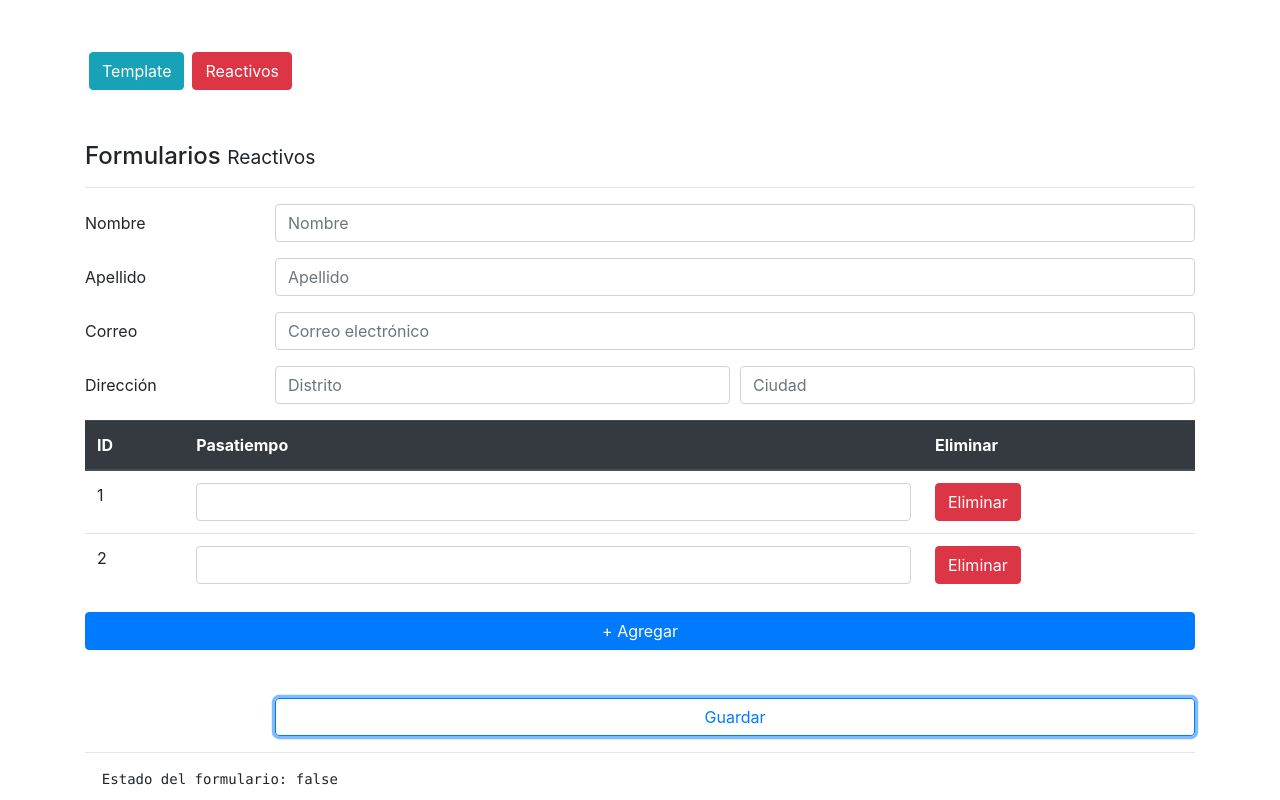
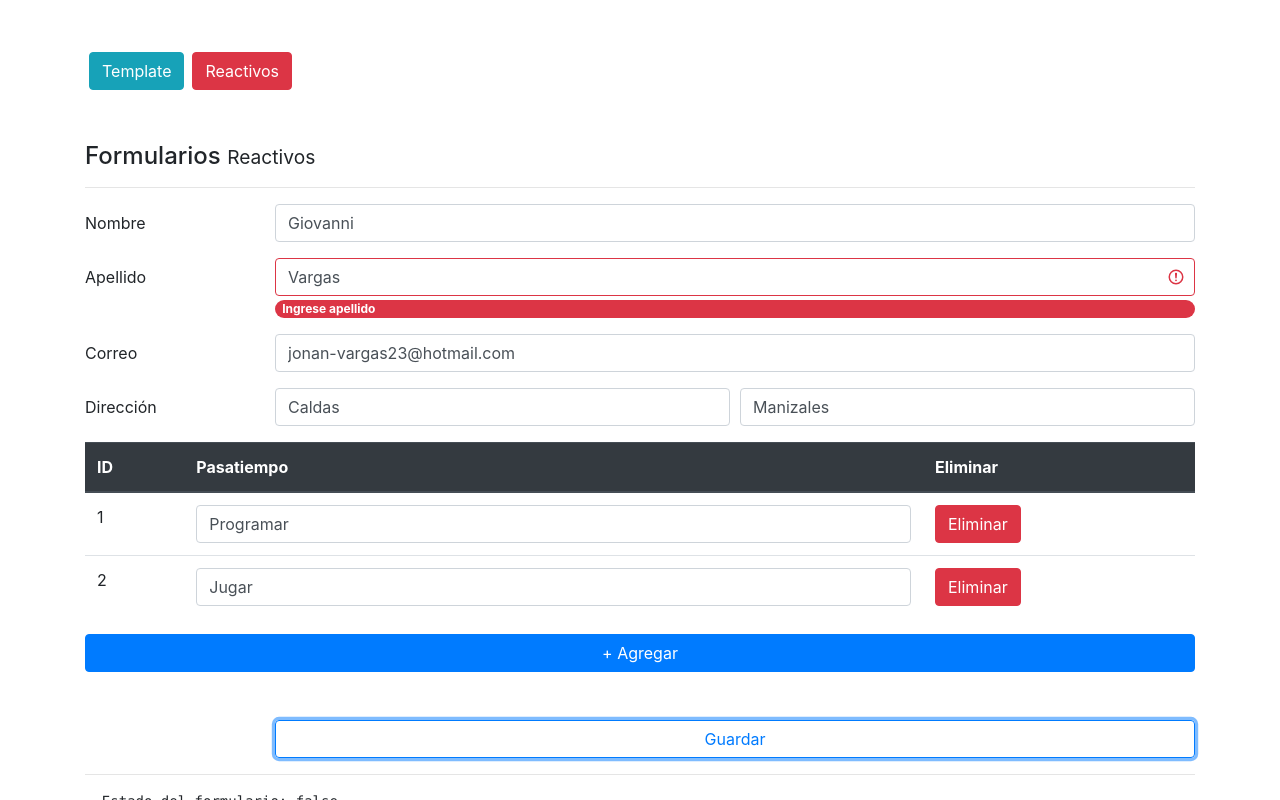
Before and after one commit to jonanv/formularios-angularjs, an Angular app: page /reactive in a window 1280 px wide. Both pictures are taken after a click on the button "Guardar". Shown: the top 800 px of the page. Built offline with nearby package versions, Linux system fonts and the light colour scheme.

Commit message:
Se creo servicio nuevo con validacion personalizada

```diff
--- a/src/app/components/reactive/reactive.component.html
+++ b/src/app/components/reactive/reactive.component.html
@@ -17,7 +17,7 @@
             <label class="col-2 col-form-label">Apellido</label>
             <div class="col">
                 <input class="form-control" type="text" placeholder="Apellido" formControlName="lastName" [class.is-invalid]="getLastName">
-                <span *ngIf="getLastName && formReactive.controls['lastName'].errors" class="badge badge-pill badge-danger d-block text-left mt-1">Ingrese 5 letras</span>
+                <span *ngIf="getLastName && formReactive.controls['lastName'].errors" class="badge badge-pill badge-danger d-block text-left mt-1">Ingrese apellido</span>
             </div>
         </div>
 
--- a/src/app/components/reactive/reactive.component.ts
+++ b/src/app/components/reactive/reactive.component.ts
@@ -1,5 +1,6 @@
 import { Component, OnInit } from '@angular/core';
 import { FormGroup, FormBuilder, Validators, FormArray } from '@angular/forms';
+import { ValidatorsService } from '../../services/validators.service';
 
 @Component({
   selector: 'app-reactive',
@@ -12,7 +13,8 @@ export class ReactiveComponent implements OnInit {
   submitted: boolean = false;
 
   constructor(
-    private formBuilder: FormBuilder
+    private formBuilder: FormBuilder,
+    private validatorsService: ValidatorsService
   ) {
     this.createForm();
     this.chargeDataForm();
@@ -51,7 +53,10 @@ export class ReactiveComponent implements OnInit {
         Validators.required,
         Validators.minLength(5)
       ]],
-      lastName: ['', Validators.required],
+      lastName: ['', [
+        Validators.required,
+        this.validatorsService.noVargas
+      ]],
       email: ['', [
         Validators.required,
         Validators.pattern("[a-z0-9._%+-]+@[a-z0-9.-]+\.[a-z]{2,3}$")
--- /dev/null
+++ b/src/app/services/validators.service.ts
@@ -0,0 +1,22 @@
+import { Injectable } from '@angular/core';
+import { FormControl } from '@angular/forms';
+
+@Injectable({
+  providedIn: 'root'
+})
+export class ValidatorsService {
+
+  constructor() { }
+
+  noVargas(control: FormControl): { [s: string]: boolean } {
+
+    if (control.value?.toLowerCase() === 'vargas') {
+      return {
+        noVargas: true
+      }
+    }
+    else {
+      return null;
+    }
+  }
+}
```
